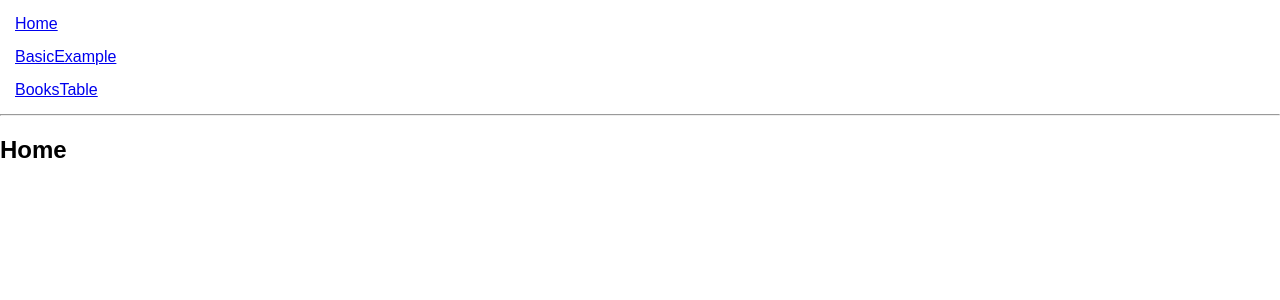
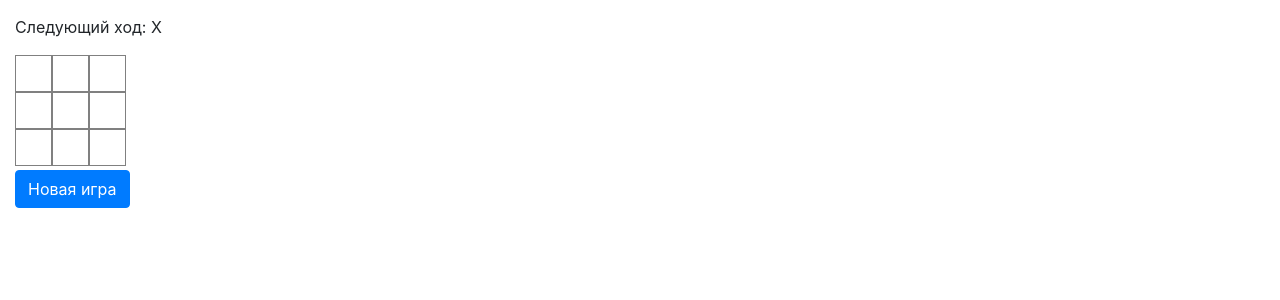
Before and after one commit to AlexanderNosyrev/Redux, a React (Create React App) app: page / in a window 1280 px wide. Shown: the top 300 px of the page. Built offline with nearby package versions, Linux system fonts and the light colour scheme.

Commit message:
t-11 (Tic Tac Toe)

```diff
--- a/package.json
+++ b/package.json
@@ -3,7 +3,10 @@
   "version": "0.1.0",
   "private": true,
   "dependencies": {
+    "bootstrap": "^4.2.1",
+    "jquery": "^3.3.1",
     "path-to-regexp": "^2.4.0",
+    "popper.js": "^1.14.6",
     "react": "^16.5.1",
     "react-dom": "^16.5.1",
     "react-jss": "^8.6.1",
--- a/src/App.css
+++ b/src/App.css
@@ -55,3 +55,35 @@ nav{
   from { transform: rotate(0deg); }
   to { transform: rotate(360deg); }
 }
+
+.content{
+  margin: 15px;
+}
+
+.field{
+  border: 1px solid grey;
+  width: 35px;
+  height: 35px;
+  display: inline-block;
+  position: relative;
+  text-align: center;
+}
+
+.field p {
+  font-size: 20px;
+  margin: 0;
+  position: absolute;
+  top: 50%;
+  left: 50%;
+  margin-right: -50%;
+  transform: translate(-50%, -50%)
+}
+
+#gameField{
+  width: 115px;
+  height: 115px;
+}
+
+*, ::after, ::before{
+  box-sizing: content-box!important;
+}
--- a/src/App.js
+++ b/src/App.js
@@ -1,31 +1,14 @@
 import React, { Component } from 'react';
-import { BrowserRouter as Router, Route, Link } from "react-router-dom";
+// import { BrowserRouter as Router, Route, Link } from "react-router-dom";
 import './App.css';
-import BooksTable from './containers/Table';
-import {BasicExample, Home} from './containers/BasicRouterExample';
+import {Game} from './components/Game.jsx';
 
 
 class App extends Component {
 	render() {
 		return (
-			<div>
-				<Router>
-					<div>
-						<nav>
-							<Link to="/">Home</Link>
-						</nav>
-						<nav>
-							<Link to="/basicExample">BasicExample</Link>
-						</nav>
-						<nav>
-							<Link to="/table">BooksTable</Link>
-						</nav>
-						<hr />
-						<Route exact path="/" component={Home} />
-						<Route path="/basicExample" component={BasicExample} />
-						<Route path="/table" component={BooksTable} />
-					</div>
-				</Router>
+			<div className='content'>
+				<Game/>
 			</div>
 		);
 	}
--- /dev/null
+++ b/src/components/Field.jsx
@@ -0,0 +1,11 @@
+import React from 'react';
+
+function Field(props){
+	return (
+		<div className='field' onClick={props.onClick}>
+		<p>{props.value}</p>
+		</div>
+	);
+}
+
+export {Field}
--- /dev/null
+++ b/src/components/Fields.jsx
@@ -0,0 +1,41 @@
+import React, { Component } from 'react';
+import {Field} from './Field.jsx';
+
+const styles = {
+	height: 37,
+}
+
+class Fields extends React.Component {
+	renderField(i) {
+		return (
+			<Field
+				value={this.props.squares[i]}
+				onClick={() => this.props.onClick(i)}
+			/>
+		);
+	}
+	render() {
+		return (
+			<div id='gameField'>
+				<div style={styles} className='fieldRow'>
+					{this.renderField(0)}
+					{this.renderField(1)}
+					{this.renderField(2)}
+				</div>
+				<div style={styles} className='fieldRow'>
+					{this.renderField(3)}
+					{this.renderField(4)}
+					{this.renderField(5)}
+				</div>
+				<div style={styles} className='fieldRow'>
+					{this.renderField(6)}
+					{this.renderField(7)}
+					{this.renderField(8)}
+				</div>
+			</div>
+		);
+	}
+}
+
+
+export {Fields}
--- /dev/null
+++ b/src/components/Game.jsx
@@ -0,0 +1,87 @@
+import React, { Component } from 'react';
+import {Fields} from './Fields.jsx';
+import {Field} from './Field.jsx';
+import 'bootstrap/dist/css/bootstrap.min.css'
+
+const styles = {
+	boxSizing: 'content-box'
+}
+
+class Game extends React.Component {
+	constructor(props) {
+		super(props);
+		this.state = {
+			squares: Array(9).fill(null),
+			xIsNext: true
+		};
+	}
+	onClick = (i) => {
+		const squares = this.state.squares.slice();
+		if ( squares[i]) {
+			return;
+		}
+		let xIsNext = this.state.xIsNext;
+		if(xIsNext === true) {
+			squares[i] = 'X';
+			xIsNext = false;
+		} else {
+			squares[i] = 'O';
+			xIsNext = true;
+		}
+		this.setState({
+			squares: squares,
+			xIsNext: xIsNext
+		});
+		console.log(this.state.squares)
+	}
+	onNewGameClick = () => {
+		this.setState ({
+			squares: Array(9).fill(null),
+			xIsNext: true
+		});
+	}
+	render() {
+		const winner = calculateWinner(this.state.squares);
+		let status;
+		if(winner){
+			status = 'Победитель: ' + winner;
+		} else {
+			status = 'Следующий ход: ' + (this.state.xIsNext ? 'X' : 'O');
+		}
+		return (
+			<div>
+				<p>{status}</p>
+				<Fields style={styles}
+					squares ={this.state.squares}
+					status = {this.state.status}
+					xIsNext = {this.state.xIsNext}
+					onClick ={this.onClick}
+				/>
+				<button className='btn btn-primary' onClick={this.onNewGameClick}>Новая игра</button>
+			</div>
+		);
+	}
+}
+
+function calculateWinner(squares) {
+	const lines = [
+		[0, 1, 2],
+		[3, 4, 5],
+		[6, 7, 8],
+		[0, 3, 6],
+		[1, 4, 7],
+		[2, 5, 8],
+		[0, 4, 8],
+		[2, 4, 6],
+	];
+	for (let i = 0; i < lines.length; i++) {
+		const [a, b, c] = lines[i];
+		if (squares[a] && squares[a] === squares[b] && squares[a] === squares[c]) {
+			console.log(lines[i])
+			return squares[a];
+		}
+	}
+	return null;
+}
+
+export {Game}
--- a/src/containers/BasicRouterExample/index.jsx
+++ /dev/null
@@ -1,99 +0,0 @@
-import React from 'react';
-import { BrowserRouter as Router, Switch, Route, Link } from "react-router-dom";
-
-const Home = () => (
-	<div>
-		<h2>Home</h2>
-	</div>
-);
-
-const arrOfBooks = {
-	books:[
-		{
-			id: 'Tolstoy',
-			author: 'Л. Н. Толстой',
-			books: 'Война и Мир, Анна Каренина'
-		},
-		{
-			id: 'Dostaevsky',
-			author: 'Ф. М. Достоевский',
-			books: 'Преступление и наказание, Идиотъ, Бесы'
-		},
-		{
-			id: 'Chekhov',
-			author: 'А. П. Чехов',
-			books: 'Три Сестры, Чайка, Дядя Ваня'
-		}
-	],
-	all: function() {return this.books},
-	get: function(id) {
-		const isBook = p => p.id === id;
-		return this.books.find(isBook)
-	}
-};
-
-const FullList = () => (
-	<div>
-		<ul>
-			{
-				arrOfBooks.all().map(p => (
-					<li key={p.id}>
-						<Link to={`/basicExample/list/${p.id}`}>{p.author}</Link>
-					</li>
-				))
-			}
-		</ul>
-	</div>
-)
-
-const BookShelf = (props) => {
-	const book = arrOfBooks.get(
-		props.match.params.id
-	);
-	// console.log(props.match);
-	return (
-		<div>
-			<h2>{book.author}</h2>
-			<h3>{book.books}</h3>
-			<Link to='/basicExample/list'>Back</Link>
-		</div>
-	)
-}
-
-const List = () => (
-	<Switch>
-		<Route exact path='/basicExample/list' component={FullList}/>
-		<Route path='/basicExample/list/:id' component={BookShelf}/>
-	</Switch>
-)
-
-const Main = () => (
-	<main>
-		<Switch>
-			<Route exact path='/' component={Home}/>
-			<Route path='/basicExample/list' component={List}/>
-		</Switch>
-	</main>
-)
-
-const Header = () => (
-	<header>
-		<nav>
-			<ul>
-				<li><Link to='/'>Home</Link></li>
-				<li><Link to='/basicExample/list'>List</Link></li>
-			</ul>
-		</nav>
-	</header>
-)
-
-const BasicExample = () => (
-	<Router>
-		<div>
-			<Header />
-			<Main />
-		</div>
-	</Router>
-)
-
-export {BasicExample, Home};
--- a/src/containers/Books/index.jsx
+++ /dev/null
@@ -1,26 +0,0 @@
-import React from 'react';
-import PropTypes from 'prop-types';
-
-Books.propTypes = {
-	index: PropTypes.number.isRequired,
-	removeBook: PropTypes.func.isRequired,
-	author: PropTypes.string.isRequired,
-	book: PropTypes.string.isRequired,
-};
-
-function Books(props){
-	const { index, author, book, removeBook } = props;
-	return(
-		<div>
-			<ul className="books-list">
-				<li>
-					<h4>{author}</h4>
-					<p>{book}</p>
-					<a href="#" className="boxclose" onClick={() => {removeBook(index)}}>Удалить запись</a>{/*Подобная запись для onClick вляется стандартоной*/}
-				</li>
-			</ul>
-		</div>
-	)
-}
-
-export default Books;
--- a/src/containers/Table/index.jsx
+++ /dev/null
@@ -1,91 +0,0 @@
-import React from 'react';
-import Books from '../Books';
-
-class BooksTable extends React.Component{
-	constructor(props) {
-		super(props);
-		this.state = {
-			author: '',
-			book: '',
-			books: [],
-		};
-	}
-
-	authorChange = (e) => {
-		const value = e.target.value;
-		this.setState({ author: value })
-	}
-
-	bookChange = (e) => {
-		const value = e.target.value;
-		this.setState({ book: value })
-	}
-
-	addBook = () => {
-		const { author, book, books } = this.state;
-		const newBook = {
-			author,
-			book,
-		};
-		const booksUpdated = books;
-
-		if(newBook.author!=="" && newBook.book!==""){
-			booksUpdated.push(newBook);
-		}
-		this.setState({
-			books: booksUpdated,
-			author: '',
-			book:''
-		});
-
-		for(var i = 0; i < books.length-1; i++){
-			if(newBook.author === books[i].author && newBook.book === books[i].book){
-				booksUpdated.pop();
-				this.setState({
-					books: booksUpdated,
-					author: '',
-					book:''
-				});
-				console.log('ERROR!');
-				break;
-			}
-		}
-	}
-
-	removeBook = (index) => {
-		const books = this.state.books;
-
-		const booksUpdated = books.filter((book, i) => (i!==index));
-		this.setState({ books: booksUpdated });
-	};
-
-	render(){
-		const { author, book, books } = this.state;
-		return(
-			<div>
-				<div id='Input-field'>
-					<input
-						placeholder="Автор"
-						value={author}
-						onChange={this.authorChange}
-					/>
-					<br/>
-					<input
-						placeholder="Книга"
-						value={book}
-						onChange={this.bookChange}
-					/>
-					<br/>
-					<input type="submit" value="Добавить" onClick={this.addBook}></input>
-				</div>
-				<div id="menu">
-					{books.map((book, i) => (
-						<Books key={i} index={i} author={book.author} book={book.book} removeBook={this.removeBook}/>
-					))}
-				</div>
-			</div>
-		);
-	}
-}
-
-export default BooksTable;
```
Also changed, not shown: src/components/Header.jsx (added, +11 -0 lines), 1 other file (tests, documents, lock files or other folders).
